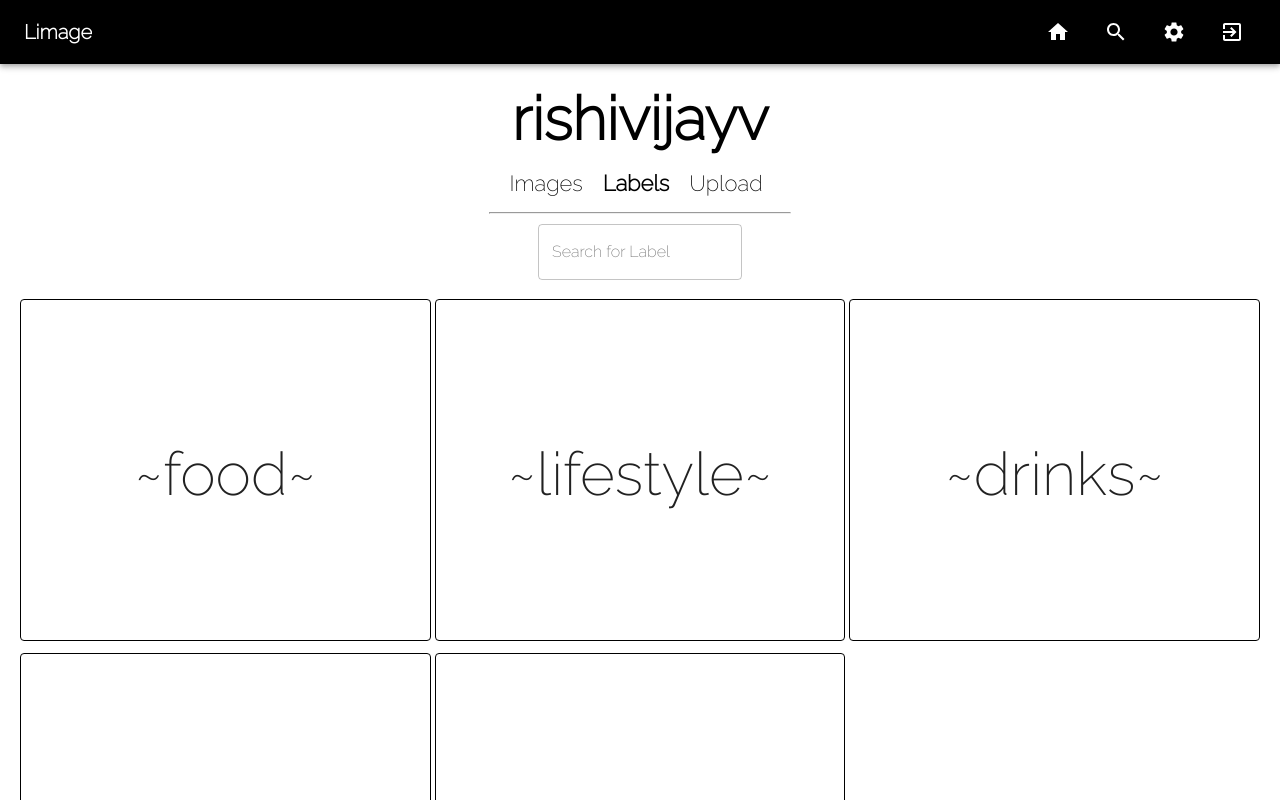
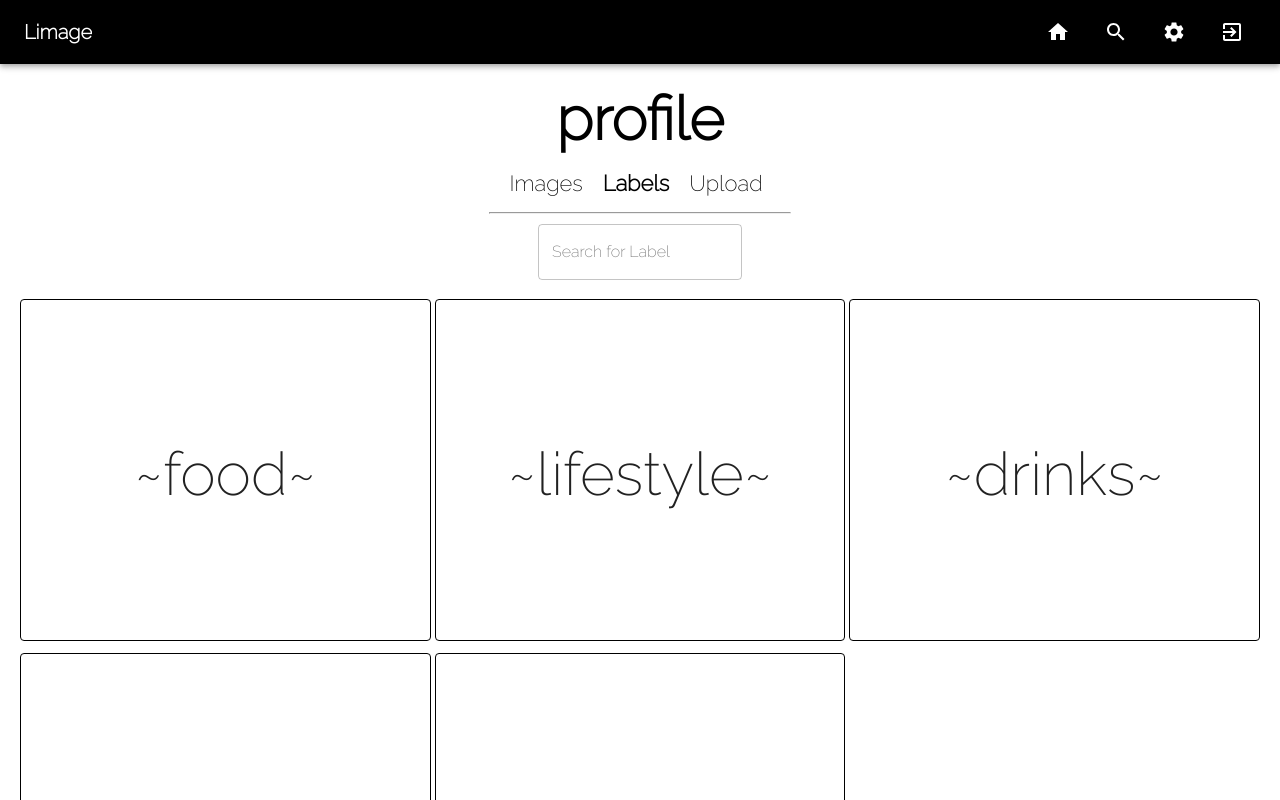
Before and after one commit to rishivijayv/limage-frontend, a React (Create React App) app: page /profile/labels in a window 1280 px wide. Shown: the top 800 px of the page. Built offline with nearby package versions, Linux system fonts and the light colour scheme.

Commit message:
Finalized route paths for settings (for now)

```diff
--- a/src/App.js
+++ b/src/App.js
@@ -6,7 +6,12 @@ import {
 import Landing from './Landing/Landing';
 import User from './User/User';
 import Discover from './Discover/Discover';
+import Settings from './Settings/Settings';
 import { makeStyles } from '@material-ui/core/styles';
+import HomeIcon from '@material-ui/icons/Home';
+import SearchIcon from '@material-ui/icons/Search';
+import SettingsIcon from '@material-ui/icons/Settings';
+import ExitToAppIcon from '@material-ui/icons/ExitToApp';
 
 const useStyles = makeStyles((theme) => ({
   mainContainer: {
@@ -14,7 +19,7 @@ const useStyles = makeStyles((theme) => ({
 },
 }));
 
-// Key is the path to which to redirect to, and value is what is text/icon that will be displayed
+// TODO: Replaced with proper protected routes once backend is up and running
 const unauthenticatedNavButtons = [
   {
     path: '/login',
@@ -26,6 +31,25 @@ const unauthenticatedNavButtons = [
   }
 ]
 
+const authenticatedNavButtons = [
+  {
+      path: `/rishivijayv`,
+      display: HomeIcon
+  },
+  {
+      path: '/discover',
+      display: SearchIcon
+  },
+  {
+      path: '/settings',
+      display: SettingsIcon
+  },
+  {
+      path: '/',
+      display: ExitToAppIcon
+  }
+]
+
 function App() {
   const classes = useStyles();
 
@@ -34,9 +58,12 @@ function App() {
       <Router>
         <Switch>
           <Route path="/discover">
-              <Discover navButtons={unauthenticatedNavButtons}/>
+              <Discover navButtons={unauthenticatedNavButtons} />
           </Route>
-          <Route path="/profile">
+          <Route path={`/settings`}>
+              <Settings navButtons={authenticatedNavButtons} />
+          </Route>
+          <Route path="/:username">
             <User />
           </Route>
           <Route path="/">
--- /dev/null
+++ b/src/Settings/Settings.js
@@ -0,0 +1,16 @@
+
+import Heading from '../User/Utilities/Heading';
+import Navigation from '../Navigation/Navigation';
+
+function Settings({ navButtons }) {
+
+    const title = "Settings"
+    return (
+        <div>
+            <Navigation pathsWithButtons={navButtons} />
+            <Heading title={title} />
+        </div>
+    );
+}
+
+export default Settings;
--- a/src/User/Settings/Settings.js
+++ /dev/null
@@ -1,10 +0,0 @@
-
-
-const username = "rishivijayv"
-
-function Settings() {
-
-    return <h1> Settings for {username} </h1>;
-}
-
-export default Settings;
--- a/src/User/Upload/Upload.js
+++ b/src/User/Upload/Upload.js
@@ -5,7 +5,6 @@ import PhotoCamera from '@material-ui/icons/PhotoCamera';
 import TextField from '@material-ui/core/TextField';
 import Box from '@material-ui/core/Box';
 import PublishIcon from '@material-ui/icons/Publish';
-import DoneIcon from '@material-ui/icons/Done';
 import CircularProgress from '@material-ui/core/CircularProgress';
 import RestoreIcon from '@material-ui/icons/Restore';
 import { makeStyles } from '@material-ui/core/styles';
--- a/src/User/User.js
+++ b/src/User/User.js
@@ -1,19 +1,20 @@
+
 import {
     Switch,
     Route,
     useRouteMatch,
-} from "react-router-dom";
-import Labels from './Labels/Labels';
-import UploadedImages from './UploadedImages/UploadedImages';
-import SavedImages from './SavedImages/SavedImages';
-import Upload from './Upload/Upload';
-import ExitToAppIcon from '@material-ui/icons/ExitToApp';
+    useParams
+} from 'react-router-dom';import ExitToAppIcon from '@material-ui/icons/ExitToApp';
 import SearchIcon from '@material-ui/icons/Search';
 import HomeIcon from '@material-ui/icons/Home';
 import SettingsIcon from '@material-ui/icons/Settings';
 import Navigation from '../Navigation/Navigation';
+import Labels from './Labels/Labels';
+import SavedImages from './SavedImages/SavedImages';
+import Upload from './Upload/Upload';
+import UploadedImages from './UploadedImages/UploadedImages';
 import Heading from './Utilities/Heading';
-import Settings from './Settings/Settings';
+
 import { makeStyles } from '@material-ui/core/styles';
 
 const useStyles = makeStyles({
@@ -22,11 +23,10 @@ const useStyles = makeStyles({
     },
 });
 
-const username = "rishivijayv"
-
 function User(){
     const classes = useStyles();
     const match = useRouteMatch();
+    const { username } = useParams();
 
 
     const authenticatedNavButtons = [
@@ -39,7 +39,7 @@ function User(){
             display: SearchIcon
         },
         {
-            path: `${match.url}/settings`,
+            path: '/settings',
             display: SettingsIcon
         },
         {
@@ -58,7 +58,7 @@ function User(){
             display: "Labels"
         },
         {
-            url: `/profile/upload`,
+            url: `${match.url}/upload`,
             display: "Upload"
         }
     ];
@@ -69,17 +69,14 @@ function User(){
             <div className={classes.userContainer}>
                 <Heading title={username} links={userHeadingLinks} />
                 <Switch>
+                    <Route path={`${match.path}/labels`}>
+                        <Labels />
+                    </Route>
                     <Route path={`${match.path}/labels/:labelName`}>
                         <SavedImages />
                     </Route>
-                    <Route path={`${match.path}/labels`}>
-                        <Labels />
-                    </Route>
                     <Route path={`${match.path}/upload`}>
                         <Upload />
-                    </Route>
-                    <Route path={`${match.path}/settings`}>
-                        <Settings />
                     </Route>
                     <Route exact path={match.path}>
                         <UploadedImages/>
--- a/src/User/Utilities/Heading.js
+++ b/src/User/Utilities/Heading.js
@@ -37,13 +37,14 @@ const useStyles = makeStyles((theme) => ({
     }
 }));
 
-function Heading({ title, links }){
+function Heading({ title, links = [] }){
     const classes = useStyles();
 
     const getOption = (optionUrl, optionName) => {
         return <NavLink exact
                         className={classes.optionUrl}
                         activeClassName={classes.selectedOption}
+                        onClick={() => console.log(`Navigation to ${optionUrl}`)}
                         to={optionUrl}>
                     {optionName}
                 </NavLink>
```
